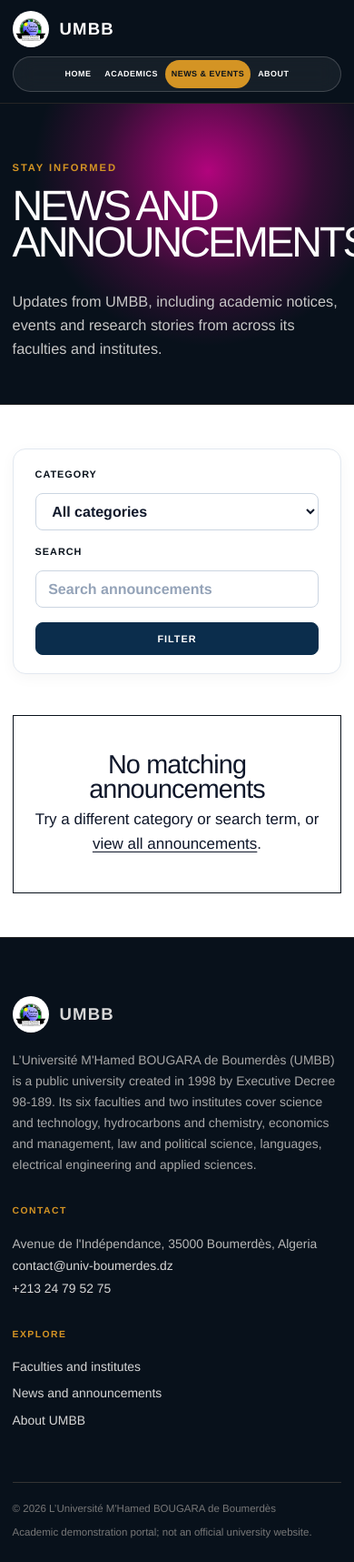
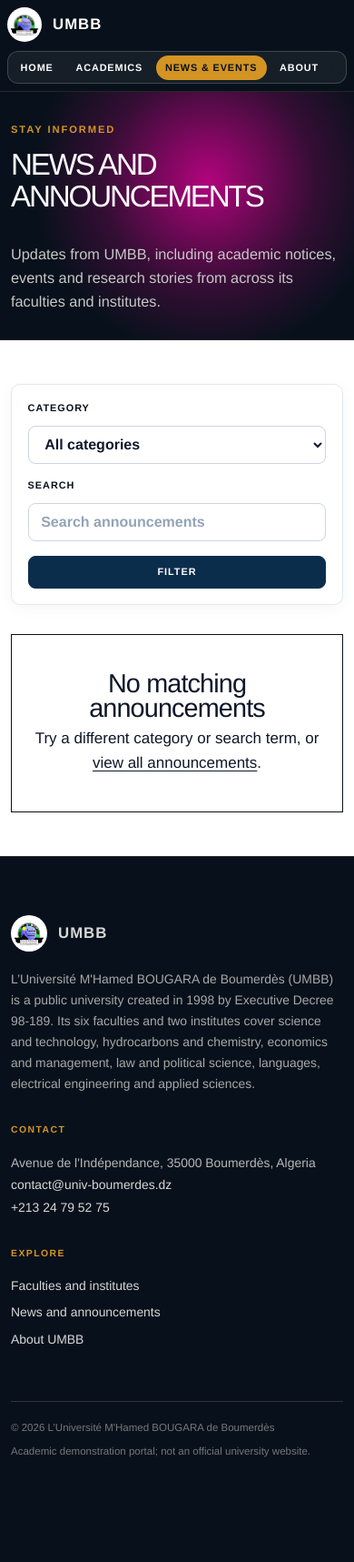
Before and after one commit to Htdz1809/UMBB-portal, a Node server app: page /news in a window 390 px wide. Shown: the whole page at 91% size. After the commit the page ends 1602 px from the top, so only its background shows below. Run offline with Node 20, Linux system fonts and the light colour scheme; data that the repository does not hold is empty.

Commit message:
Improve mobile and tablet responsive layout across all pages

```diff
--- a/public/css/styles.css
+++ b/public/css/styles.css
@@ -31,11 +31,16 @@
 
 html {
   scroll-behavior: smooth;
+  overflow-x: hidden;
+  max-width: 100vw;
 }
 
 body {
   margin: 0;
   min-width: 300px;
+  width: 100%;
+  max-width: 100vw;
+  overflow-x: hidden;
   background: var(--white);
   color: var(--ink);
   font-family: var(--font-sans);
@@ -2167,40 +2172,73 @@ label small {
   margin: 0;
 }
 
-/* Responsive */
-
-@media (max-width: 1180px) {
-  .department-grid {
-    grid-template-columns: repeat(3, minmax(0, 1fr));
-  }
-}
-
-@media (max-width: 1080px) {
+/* Responsive Design: Tablets & Mobile */
+
+@media (max-width: 1024px) {
   .header-shell {
     grid-template-columns: minmax(0, 1fr) auto;
-    row-gap: 0.75rem;
+    row-gap: 0.65rem;
+    min-height: auto;
+    padding-block: 0.65rem;
   }
 
   .site-nav {
     grid-column: 1 / -1;
     grid-row: 2;
     justify-self: stretch;
-    justify-content: space-between;
+    justify-content: flex-start;
     overflow-x: auto;
+    -webkit-overflow-scrolling: touch;
+    scrollbar-width: none;
+    gap: 0.25rem;
+    padding: 0.25rem;
+    border-radius: 12px;
+  }
+
+  .site-nav::-webkit-scrollbar {
+    display: none;
   }
 
   .site-nav > a {
-    flex: 1 1 auto;
-    text-align: center;
+    flex: 0 0 auto;
+    font-size: 0.72rem;
+    padding: 0.52rem 0.85rem;
+  }
+
+  .home-hero {
+    min-height: auto;
+    padding: 2rem 0 2.5rem;
+  }
+
+  .hero-headline {
+    padding-block: 2rem;
+  }
+
+  .hero-title {
+    font-size: clamp(3.2rem, 12vw, 6.8rem);
+    line-height: 0.85;
+  }
+
+  .hero-title span:first-child,
+  .hero-title span:last-child {
+    transform: none;
+  }
+
+  .hero-foot {
+    grid-template-columns: 1fr;
+    gap: 1.5rem;
+    align-items: start;
   }
 
   .promo-grid {
     grid-template-columns: repeat(2, minmax(0, 1fr));
+    gap: 1rem;
   }
 
   .promo-card {
     aspect-ratio: auto;
-    min-height: 390px;
+    min-height: 320px;
+    padding: 2rem 1.6rem;
   }
 
   .about-grid,
@@ -2209,66 +2247,54 @@ label small {
     grid-template-columns: 1fr;
   }
 
-  .section-heading {
-    align-items: start;
-  }
-
-  .section-heading h2,
-  .about-statement h2 {
-    max-width: 13ch;
-  }
-
-  .footer-grid {
-    grid-template-columns: minmax(0, 1.2fr) minmax(0, 0.8fr);
-  }
-}
-
-@media (max-width: 900px) {
-  .hero-foot {
-    grid-template-columns: 1fr;
-    align-items: start;
-  }
-
   .department-grid,
   .card-grid {
     grid-template-columns: repeat(2, minmax(0, 1fr));
+    gap: 1.25rem;
+  }
+
+  .department-card {
+    min-height: auto;
   }
 
   .announcement-row {
     grid-template-columns: 1fr;
-    gap: 0.8rem;
+    gap: 0.9rem;
+    padding: 1.6rem 0;
   }
 
   .announcement-row-meta {
-    grid-auto-flow: column;
-    grid-template-columns: none;
-    justify-content: start;
+    display: flex;
     align-items: center;
-    gap: 0.9rem;
-  }
-
-  .announcement-row > .text-link {
-    margin-top: 0.3rem;
-  }
-
-  .stats-grid {
-    grid-template-columns: repeat(3, minmax(0, 1fr));
-  }
-
-  .admin-heading {
-    align-items: flex-start;
-  }
-}
-
-@media (max-width: 760px) {
-  .container,
+    gap: 0.85rem;
+  }
+
+  .footer-grid {
+    grid-template-columns: minmax(0, 1.2fr) minmax(0, 0.8fr);
+    gap: 2rem;
+  }
+}
+
+@media (max-width: 768px) {
+  .container {
+    width: min(100% - 1.5rem, var(--container));
+  }
+
   .header-shell {
-    width: min(100% - 1.7rem, var(--container));
-  }
-
-  .home-hero {
-    min-height: 760px;
-    padding-top: 1.5rem;
+    width: min(100% - 1.5rem, var(--container));
+  }
+
+  .brand-text strong {
+    font-size: 1.05rem;
+  }
+
+  .brand-text small {
+    display: none;
+  }
+
+  .brand-mark {
+    width: 38px;
+    height: 38px;
   }
 
   .hero-topline {
@@ -2276,68 +2302,81 @@ label small {
   }
 
   .hero-kicker {
-    max-width: 33ch;
+    max-width: 100%;
   }
 
   .hero-place {
-    margin-top: 0.75rem;
-  }
-
-  .hero-headline {
-    padding-block: 2rem;
+    margin-top: 0.5rem;
   }
 
   .hero-title {
-    font-size: clamp(3.9rem, 19vw, 7rem);
-    line-height: 0.8;
-  }
-
-  .hero-title span:first-child {
-    transform: translateX(-4%);
-  }
-
-  .hero-title span:last-child {
-    transform: translateX(4%);
+    font-size: clamp(2.6rem, 13vw, 4.8rem);
+    line-height: 0.9;
+    letter-spacing: -0.04em;
+  }
+
+  .hero-actions {
+    width: 100%;
+  }
+
+  .hero-actions .pill-button {
+    flex: 1 1 auto;
+    text-align: center;
+  }
+
+  .promo-section {
+    padding: 0.75rem 0.5rem;
   }
 
   .promo-grid {
     grid-template-columns: 1fr;
+    gap: 0.85rem;
   }
 
   .promo-card {
-    min-height: 340px;
+    min-height: auto;
+    padding: 1.8rem 1.4rem 1.6rem;
+    border-radius: 1.25rem;
   }
 
   .promo-title {
-    font-size: clamp(1.8rem, 8vw, 2.5rem);
+    font-size: clamp(1.6rem, 6vw, 2.1rem);
   }
 
   .story-grid {
     grid-template-columns: 1fr;
   }
 
-  .stat-strip {
+  .stat-strip,
+  .stats-grid {
     grid-template-columns: 1fr;
   }
 
   .stat-block {
-    padding: 1.4rem;
-  }
-
-  .footer-grid {
+    padding: 1.25rem;
+  }
+
+  .department-grid {
     grid-template-columns: 1fr;
-  }
-
-  .footer-bottom {
-    display: block;
-  }
-
-  .footer-bottom p + p {
-    margin-top: 0.5rem;
+    gap: 1rem;
+  }
+
+  .department-card {
+    padding: 1.4rem 1.25rem;
+    border-radius: 1rem;
+  }
+
+  .department-emblem {
+    width: 62px;
+    height: 62px;
+    border-radius: 12px;
   }
 
   .filter-bar {
     align-items: stretch;
+    padding: 1.1rem;
+    border-radius: 10px;
+    margin-bottom: 2rem;
   }
 
   .filter-bar label,
@@ -2345,7 +2384,9 @@ label small {
     flex-basis: 100%;
   }
 
-  .filter-bar .button {
+  .filter-bar input,
+  .filter-bar select,
+  .filter-bar .button-secondary {
     width: 100%;
   }
 
@@ -2354,77 +2395,146 @@ label small {
     margin: 0.3rem auto 0;
   }
 
-  .stats-grid {
+  .announcement-main {
+    flex-direction: column;
+    gap: 0.85rem;
+  }
+
+  .announcement-thumb-wrap {
+    width: 100%;
+    height: 180px;
+    border-radius: 8px;
+  }
+
+  .table-wrap {
+    border-radius: 8px;
+    -webkit-overflow-scrolling: touch;
+  }
+
+  .admin-table {
+    min-width: 700px;
+  }
+
+  .admin-heading {
+    flex-direction: column;
+    align-items: stretch;
+    gap: 1rem;
+  }
+
+  .admin-heading-actions {
+    display: flex;
+    flex-direction: column;
+    gap: 0.5rem;
+  }
+
+  .admin-heading-actions .button {
+    width: 100%;
+    text-align: center;
+  }
+
+  .footer-grid {
     grid-template-columns: 1fr;
-  }
-
-  .card-grid,
-  .department-grid {
-    grid-template-columns: 1fr;
-  }
-
-  .department-card {
-    min-height: 0;
-  }
-
-  .admin-table {
-    min-width: 760px;
-  }
-}
-
-@media (max-width: 560px) {
+    gap: 2rem;
+  }
+
+  .footer-bottom {
+    display: block;
+  }
+
+  .footer-bottom p + p {
+    margin-top: 0.5rem;
+  }
+}
+
+@media (max-width: 480px) {
   .header-shell {
-    gap: 0.65rem;
-  }
-
-  .brand-text small {
-    display: none;
-  }
-
-  .brand-mark {
-    width: 40px;
-    height: 40px;
+    width: min(100% - 1rem, var(--container));
+    padding-block: 0.5rem;
   }
 
   .site-nav {
-    justify-content: center;
-    gap: 0.05rem;
-    padding: 0.18rem;
+    padding: 0.2rem;
   }
 
   .site-nav > a {
-    flex: 0 0 auto;
-    padding: 0.62rem 0.44rem;
-    font-size: 0.56rem;
-    letter-spacing: 0.055em;
+    font-size: 0.68rem;
+    padding: 0.45rem 0.65rem;
   }
 
   .header-staff {
-    padding: 0.6rem 0.8rem;
+    padding: 0.45rem 0.65rem;
     font-size: 0.62rem;
+  }
+
+  .home-hero {
+    padding: 1.25rem 0 1.75rem;
   }
 
   .hero-kicker,
   .hero-place {
-    font-size: 0.58rem;
+    font-size: 0.62rem;
   }
 
   .hero-title {
-    font-size: clamp(3.3rem, 20vw, 5.4rem);
-  }
-
-  .page-hero h1,
-  .about-statement h2,
-  .section-heading h2 {
-    font-size: clamp(2.6rem, 12vw, 4rem);
-  }
-
-  .article-hero h1 {
-    font-size: clamp(2.30rem, 10vw, 3.5rem);
-  }
-
-  .card-meta {
-    align-items: flex-start;
+    font-size: clamp(2.2rem, 14vw, 3.4rem);
+    line-height: 0.95;
+  }
+
+  .hero-lead {
+    font-size: 0.92rem;
+    line-height: 1.5;
+  }
+
+  .hero-actions {
+    flex-direction: column;
+    align-items: stretch;
+    gap: 0.5rem;
+  }
+
+  .hero-actions .pill-button {
+    width: 100%;
+    padding: 0.8rem 1rem;
+    font-size: 0.72rem;
+  }
+
+  .promo-card {
+    padding: 1.4rem 1.15rem;
+  }
+
+  .promo-title {
+    font-size: 1.45rem;
+  }
+
+  .page-hero {
+    padding: 2.2rem 0 1.8rem;
+  }
+
+  .page-hero h1 {
+    font-size: clamp(1.85rem, 8.5vw, 2.5rem);
+    line-height: 1.05;
+  }
+
+  .page-lead {
+    font-size: 0.92rem;
+  }
+
+  .article-featured-image {
+    max-height: 220px;
+  }
+
+  .form-card {
+    padding: 1.25rem 1rem;
+    border-radius: 10px;
+  }
+
+  .form-actions {
+    flex-direction: column;
+    align-items: stretch;
+  }
+
+  .form-actions .button {
+    width: 100%;
+    text-align: center;
   }
 }
 
```
Also changed, not shown: 2 other files.
